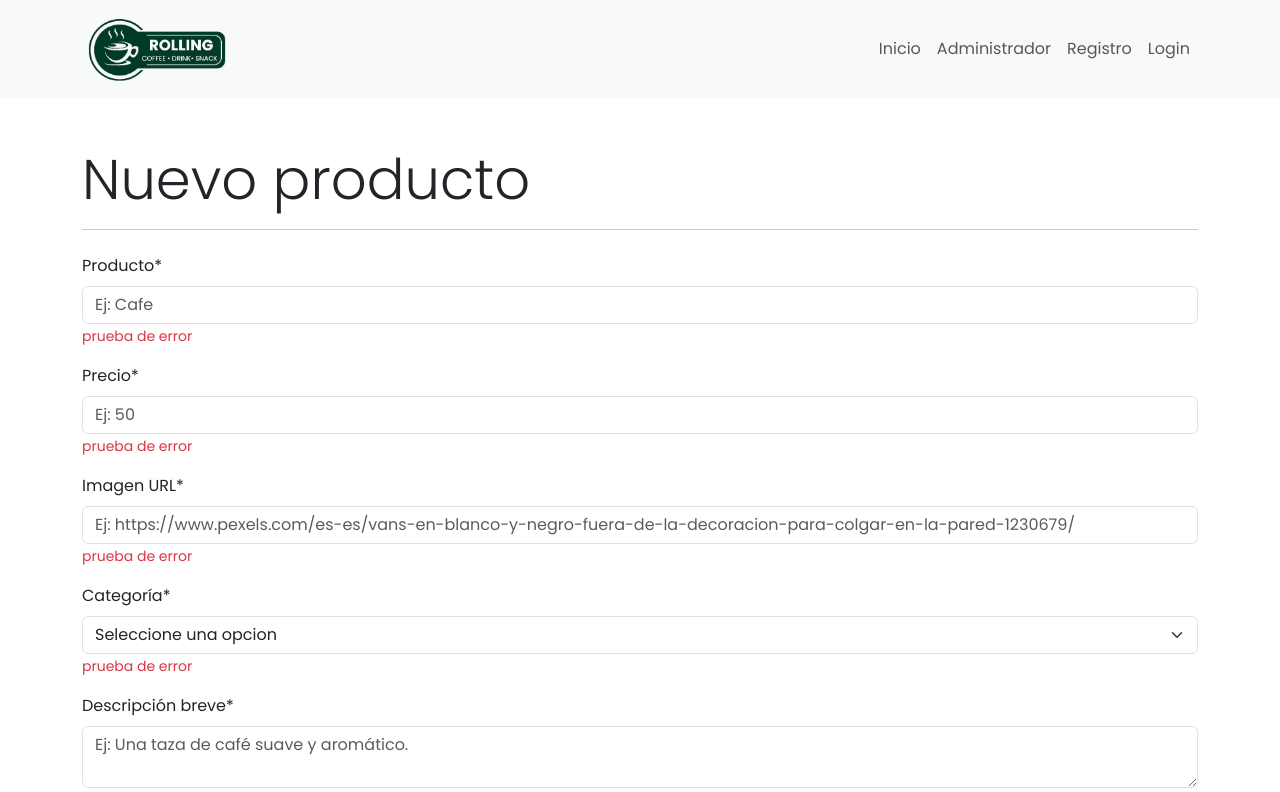
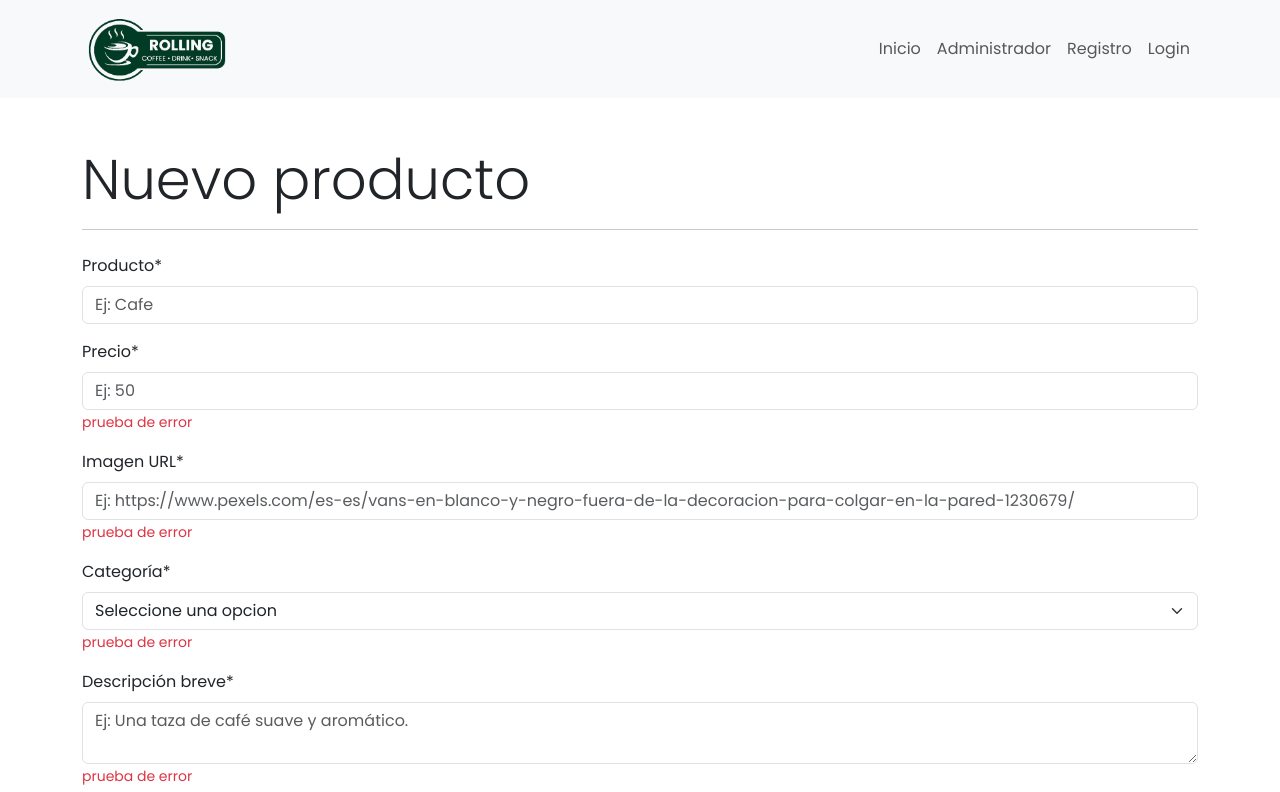
Before and after one commit to rollingcodeschool/RollingCoffee-c73i, a React (Vite) app: page /administrador/crear in a window 1280 px wide. Shown: the top 792 px of the page. Built offline with nearby package versions, Linux system fonts and the light colour scheme; no server answers.

Commit message:
agregamos validaciones en el campo del nombre de producto

```diff
--- a/package.json
+++ b/package.json
@@ -15,6 +15,7 @@
     "react": "^18.2.0",
     "react-bootstrap": "^2.10.0",
     "react-dom": "^18.2.0",
+    "react-hook-form": "^7.50.1",
     "react-router-dom": "^6.22.0"
   },
   "devDependencies": {
--- a/src/components/pages/Administrador.jsx
+++ b/src/components/pages/Administrador.jsx
@@ -2,7 +2,7 @@ import { Button, Table } from "react-bootstrap";
 import ItemProducto from "./producto/ItemProducto";
 import { useEffect, useState } from "react";
 import { leerProductosAPI } from "../../helpers/queries";
-
+import {Link} from 'react-router-dom'
 const Administrador = () => {
 const [productos, setProductos] =  useState([]);
 
@@ -23,9 +23,9 @@ const consultarAPI = async()=>{
     <section className="container mainSection">
       <div className="d-flex justify-content-between align-items-center mt-5">
         <h1 className="display-4 ">Productos disponibles</h1>
-        <Button className="btn btn-primary" >
+        <Link className="btn btn-primary" to='/administrador/crear'>
           <i className="bi bi-file-earmark-plus"></i>
-        </Button>
+        </Link>
       </div>
       <hr />
       <Table responsive striped bordered hover>
--- a/src/components/pages/producto/FormularioProducto.jsx
+++ b/src/components/pages/producto/FormularioProducto.jsx
@@ -1,21 +1,38 @@
 import { Form, Button } from "react-bootstrap";
+import { useForm } from "react-hook-form";
 
 
 const FormularioProducto = () => {
+  const {register, handleSubmit, formState:{errors}} = useForm();
+
+  const productoValidado = (producto)=>{
+    console.log(producto)
+  }
 
   return (
     <section className="container mainSection">
       <h1 className="display-4 mt-5">Nuevo producto</h1>
       <hr />
-      <Form className="my-4">
+      <Form className="my-4" onSubmit={handleSubmit(productoValidado)}>
         <Form.Group className="mb-3" controlId="formNombreProdcuto">
           <Form.Label>Producto*</Form.Label>
           <Form.Control
             type="text"
             placeholder="Ej: Cafe"
+            {...register('nombreProducto',{
+              required: "El nombre del producto es obligatorio",
+              minLength:{
+                value: 2,
+                message: "El nombre del producto debe tener como minimo 2 caracteres"
+              },
+              maxLength:{
+                value: 20,
+                message: "El nombre del producto debe tener como maximo 20 caracteres"
+              }
+            })}
           />
           <Form.Text className="text-danger">
-            prueba de error
+          {errors.nombreProducto?.message}
           </Form.Text>
         </Form.Group>
         <Form.Group className="mb-3" controlId="formPrecio">
@@ -23,6 +40,7 @@ const FormularioProducto = () => {
           <Form.Control
             type="number"
             placeholder="Ej: 50"
+
           />
           <Form.Text className="text-danger">
           prueba de error
```
Also changed, not shown: 1 other file (tests, documents, lock files or other folders).
